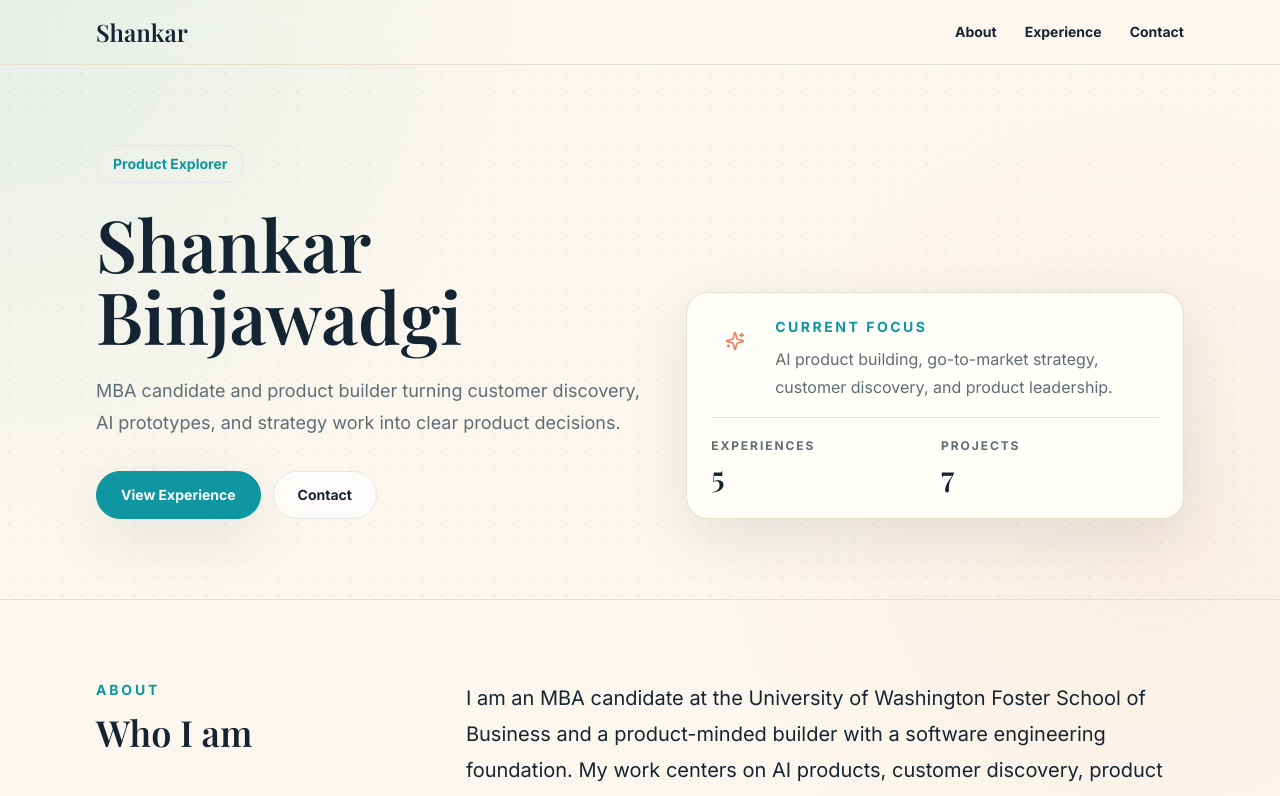
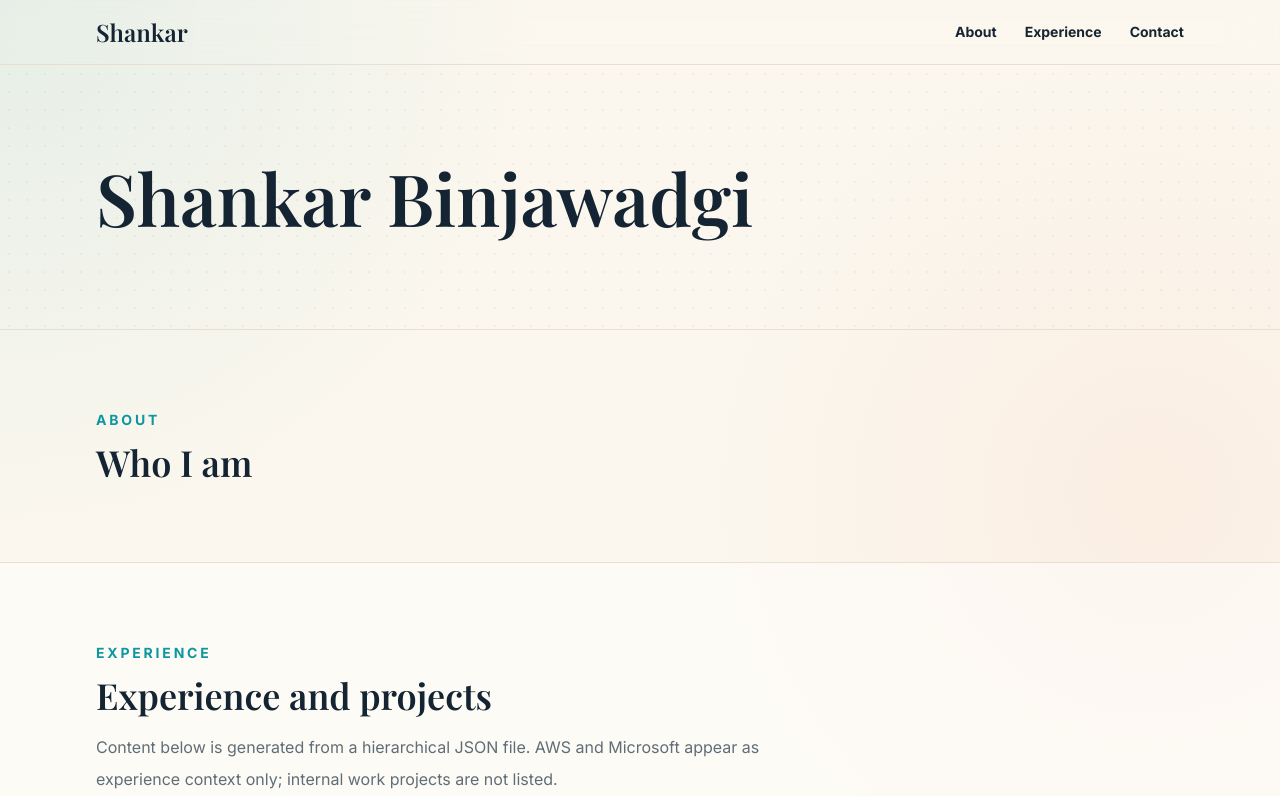
Before and after one commit to smb1947/portfolio, a Next.js app: page / in a window 1280 px wide. Shown: the top 796 px of the page. Built offline with nearby package versions, Linux system fonts and the light colour scheme; a web font is replaced by a local one.

Commit message:
Simplify about and contact copy

```diff
--- a/src/app/page.tsx
+++ b/src/app/page.tsx
@@ -1,10 +1,9 @@
-import { ArrowUpRight, BriefcaseBusiness, ChevronDown, GraduationCap, MapPin, Sparkles } from "lucide-react";
+import { ArrowUpRight, BriefcaseBusiness, ChevronDown, GraduationCap, MapPin } from "lucide-react";
 import {
   contactIconMap,
   experienceIconMap,
   getExperienceKind,
-  portfolio,
-  projectCount
+  portfolio
 } from "@/lib/data";
 
 function TagList({ title, items }: { title: string; items: string[] }) {
@@ -26,72 +25,25 @@ function TagList({ title, items }: { title: string; items: string[] }) {
 }
 
 export default function Home() {
-  const { site, about, contact, experiences } = portfolio;
+  const { site, contact, experiences } = portfolio;
 
   return (
     <>
       <section className="relative overflow-hidden border-b border-line">
         <div className="absolute inset-0 dot-grid opacity-30" aria-hidden="true" />
-        <div className="relative mx-auto grid max-w-6xl gap-10 px-5 py-14 sm:px-8 md:grid-cols-[1.05fr_0.95fr] md:items-end md:py-20">
+        <div className="relative mx-auto max-w-6xl px-5 py-16 sm:px-8 md:py-24">
           <div>
-            <p className="inline-flex rounded-full border border-teal/20 bg-teal/10 px-4 py-2 text-sm font-bold text-teal">
-              Product Explorer
-            </p>
-            <h1 className="mt-6 font-serif text-5xl font-semibold leading-[1.02] text-navy sm:text-6xl lg:text-7xl">
+            <h1 className="font-serif text-5xl font-semibold leading-[1.02] text-navy sm:text-6xl lg:text-7xl">
               Shankar Binjawadgi
             </h1>
-            <p className="mt-6 max-w-2xl text-lg leading-8 text-muted">
-              MBA candidate and product builder turning customer discovery, AI prototypes, and strategy work into clear product decisions.
-            </p>
-            <div className="mt-8 flex flex-wrap gap-3">
-              <a
-                href="#experience"
-                className="inline-flex min-h-12 items-center justify-center rounded-full border border-teal bg-teal px-6 text-sm font-bold text-white shadow-soft transition duration-200 hover:-translate-y-0.5 hover:bg-[#0d7c83] focus:outline-none focus:ring-4 focus:ring-teal/20"
-              >
-                View Experience
-              </a>
-              <a
-                href="#contact"
-                className="inline-flex min-h-12 items-center justify-center rounded-full border border-navy/15 bg-white/70 px-6 text-sm font-bold text-navy transition duration-200 hover:-translate-y-0.5 hover:border-teal/40 hover:text-teal focus:outline-none focus:ring-4 focus:ring-teal/20"
-              >
-                Contact
-              </a>
-            </div>
-          </div>
-
-          <div className="grid gap-4 rounded-[1.35rem] border border-line bg-card p-6 shadow-soft">
-            <div className="flex items-start gap-4">
-              <div className="grid h-12 w-12 flex-none place-items-center rounded-full bg-coral/10 text-coral">
-                <Sparkles className="h-5 w-5" aria-hidden="true" />
-              </div>
-              <div>
-                <p className="text-sm font-bold uppercase tracking-[0.18em] text-teal">Current Focus</p>
-                <p className="mt-2 text-base leading-7 text-muted">
-                  AI product building, go-to-market strategy, customer discovery, and product leadership.
-                </p>
-              </div>
-            </div>
-            <dl className="grid grid-cols-2 gap-3 border-t border-line pt-5">
-              <div>
-                <dt className="text-xs font-bold uppercase tracking-[0.16em] text-muted">Experiences</dt>
-                <dd className="mt-1 font-serif text-3xl font-semibold text-navy">{experiences.length}</dd>
-              </div>
-              <div>
-                <dt className="text-xs font-bold uppercase tracking-[0.16em] text-muted">Projects</dt>
-                <dd className="mt-1 font-serif text-3xl font-semibold text-navy">{projectCount}</dd>
-              </div>
-            </dl>
           </div>
         </div>
       </section>
 
       <section id="about" className="mx-auto max-w-6xl scroll-mt-24 px-5 py-14 sm:px-8 md:py-20">
-        <div className="grid gap-8 md:grid-cols-[0.32fr_0.68fr] md:items-start">
-          <div>
-            <p className="text-sm font-bold uppercase tracking-[0.2em] text-teal">About</p>
-            <h2 className="mt-3 font-serif text-4xl font-semibold text-navy">Who I am</h2>
-          </div>
-          <p className="max-w-3xl text-xl leading-9 text-navy/80">{about}</p>
+        <div>
+          <p className="text-sm font-bold uppercase tracking-[0.2em] text-teal">About</p>
+          <h2 className="mt-3 font-serif text-4xl font-semibold text-navy">Who I am</h2>
         </div>
       </section>
 
@@ -198,9 +150,6 @@ export default function Home() {
           <div>
             <p className="text-sm font-bold uppercase tracking-[0.2em] text-teal">Contact</p>
             <h2 className="mt-3 font-serif text-4xl font-semibold text-navy">Connect</h2>
-            <p className="mt-4 text-base leading-8 text-muted">
-              Contact methods are managed in the same JSON file as the portfolio content.
-            </p>
           </div>
           <div className="grid gap-4 sm:grid-cols-2">
             {contact.map((method) => {
--- a/src/lib/content.json
+++ b/src/lib/content.json
@@ -6,7 +6,7 @@
     "description": "MBA candidate and product-minded builder focused on AI products, customer discovery, go-to-market strategy, and human-centered product leadership.",
     "location": "Seattle, WA"
   },
-  "about": "I am an MBA candidate at the University of Washington Foster School of Business and a product-minded builder with a software engineering foundation. My work centers on AI products, customer discovery, product strategy, and clear go-to-market thinking, with a bias toward understanding real user behavior before shaping solutions.",
+  "about": "",
   "contact": [
     {
       "type": "email",
```
